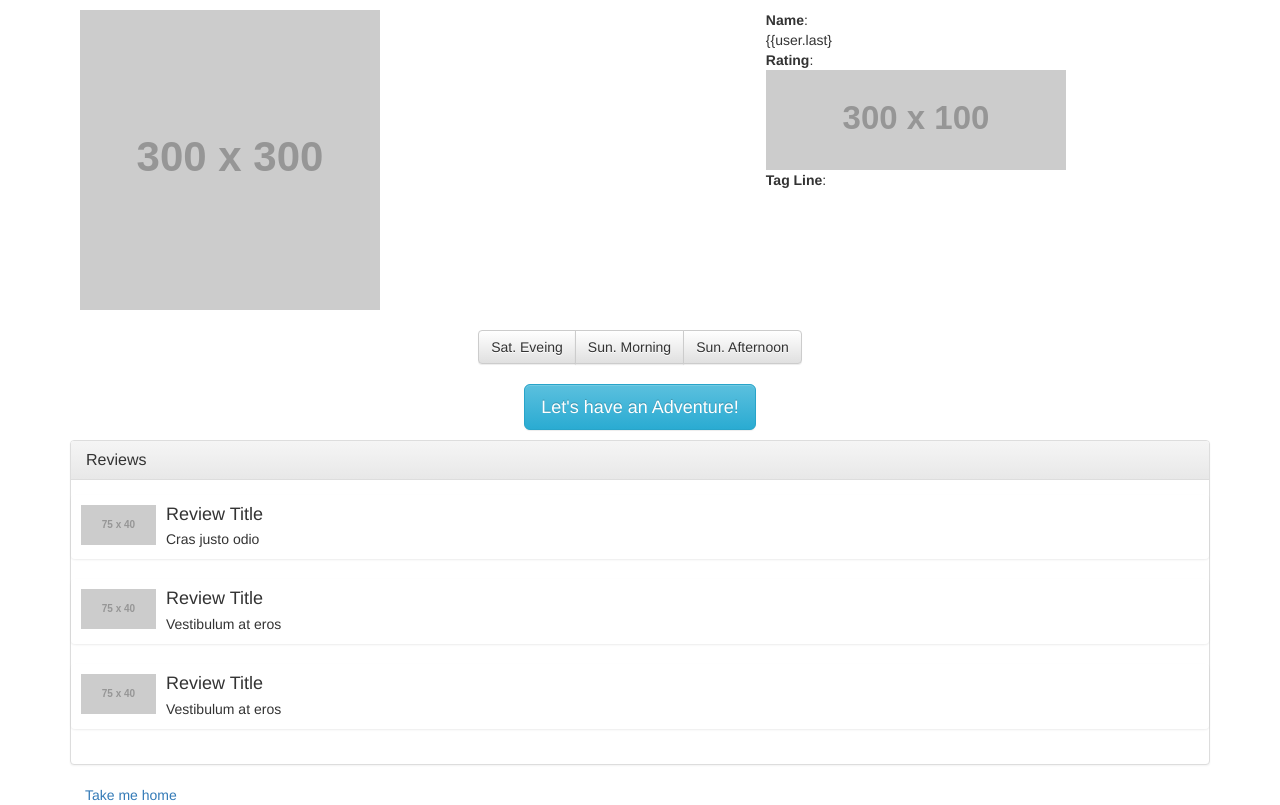
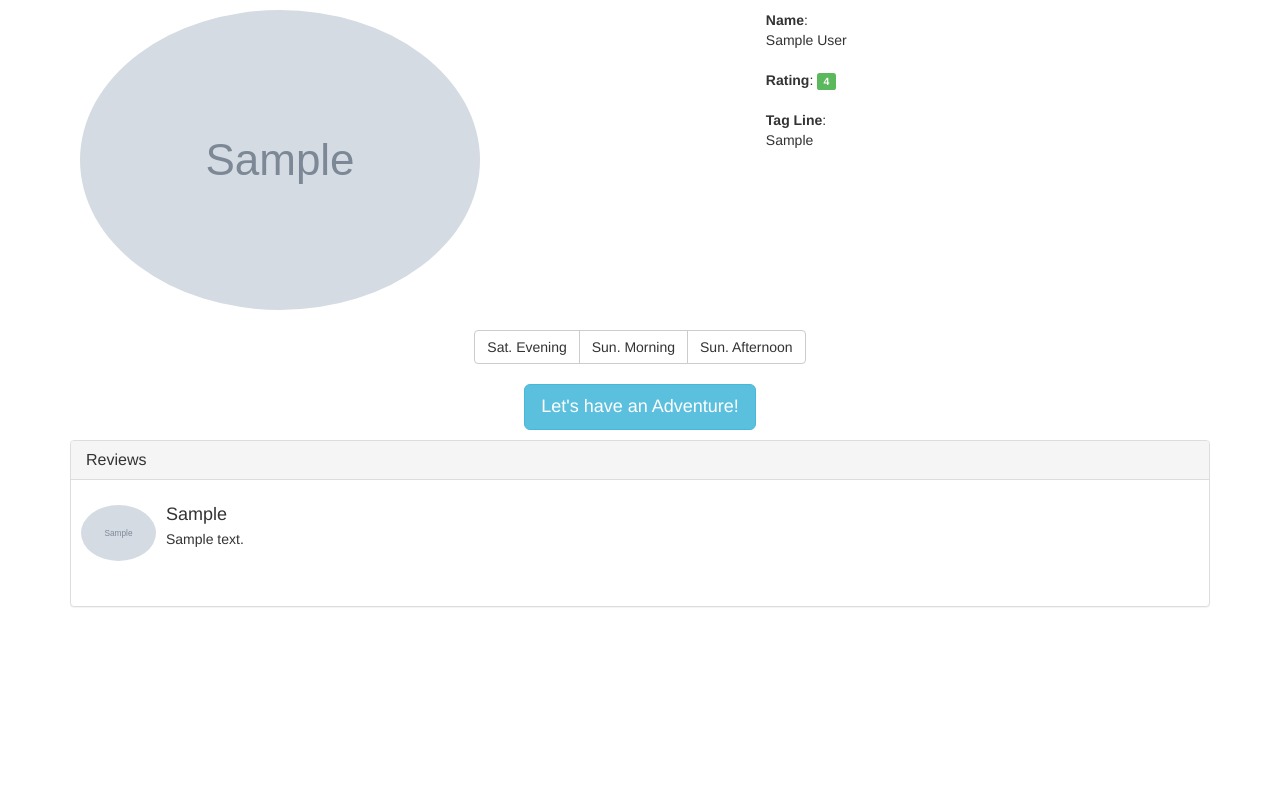
Before and after one commit to austinhulak/meetme, a Django app: page /profile/1/ in a window 1280 px wide. After the commit the page ends 607 px from the top, so only its background shows below. Run offline with Django 3.2, Linux system fonts and the light colour scheme; a user stored in the database is signed in; tables that the repository leaves empty hold one stand-in row (values such as "Sample post"); grey boxes marked "Sample" are stand-in pictures; grey boxes labelled with a size stand in for pictures from a placeholder-image service; some libraries are stand-ins or nearby versions.

Commit message:
updated profile page and fixed conflict with new contact ajax request

```diff
--- a/meetme/models.py
+++ b/meetme/models.py
@@ -19,6 +19,7 @@ class Account(AbstractUser):
 
 class Review(models.Model):
     rating = models.IntegerField()
+    headline = models.TextField(blank=True)
     author = models.ForeignKey(Account, related_name='review_author')
     account = models.ForeignKey(Account)
     comment = models.TextField()
--- a/meetme/templates/meetme/profile.html
+++ b/meetme/templates/meetme/profile.html
@@ -1,33 +1,8 @@
-{% load staticfiles %}
-{% load compress %}
-<!DOCTYPE html>
-<html lang="en">
-   <head>
-      <script src="http://ajax.googleapis.com/ajax/libs/jquery/1.10.2/jquery.min.js"></script>
-      <title>MeetMe | User Profile</title>
-      <meta name="viewport" content="width=device-width, initial-scale=1.0">
-      <!-- Latest compiled and minified CSS -->
-      <link rel="stylesheet" href="http://netdna.bootstrapcdn.com/bootstrap/3.0.2/css/bootstrap.min.css">
-      <!-- Optional theme -->
-      <link rel="stylesheet" href="http://netdna.bootstrapcdn.com/bootstrap/3.0.2/css/bootstrap-theme.min.css">
-      <!-- Latest compiled and minified JavaScript -->
-      <script src="//ajax.googleapis.com/ajax/libs/jquery/2.0.3/jquery.min.js"></script>
-      <script src="http://netdna.bootstrapcdn.com/bootstrap/3.0.2/js/bootstrap.min.js"></script>
+{% extends 'site/base.html' %}
+{% block content %}
    <script type="text/javascript">
        var localId = {{ user.id }};
    </script>
-
-      {% compress js %}
-      <script src="{% static "js/meetme.js" %}"></script>
-      <script src="{% static "js/ajax_setup.js" %}"></script>
-      {% endcompress %}
-
-      {% compress css %}
-      <link rel="stylesheet" href="{% static "css/meetme.css" %}">
-      {% endcompress %}
-   </head>
-   <body>
-      <div id="body-content" class="container">
    <style>
       .row {
       padding:10px;
@@ -35,30 +10,30 @@
    </style>
    <div class="row">
       <div class="col-xs-7">
-            <img src="http://placehold.it/300x300" class="img-responsive" alt="Responsive image">
+         <img src="{{ user.image_url}}" class="img-responsive img-circle" alt="Responsive image">
       </div>
       <div class="col-xs-5">
          <div class="col-xs-12">
             <strong>Name</strong>:<br>
-               {{user.first}} {{user.last}
-               <!-- <img src="http://placehold.it/300x100" class="img-responsive" alt="Responsive image"> -->
+            {{ user.first_name }} {{user.last_name}}
          </div>
          <br>
          <div class="col-xs-12">
-               <strong>Rating</strong>:<br>
-               <img src="http://placehold.it/300x100" class="img-responsive" alt="Responsive image">
+            <strong>Rating</strong>:
+            <span class="label label-success"> {{ user.rating }}</span>
          </div>
          <br>
          <div class="col-xs-12">
             <strong>Tag Line</strong>:<br>
-               {{user.tag_line}}
+            {{ user.tagline }}
             <!-- <img src="http://placehold.it/300x100" class="img-responsive" alt="Responsive image"> -->
          </div>
       </div>
+
    </div>
    <div class="row text-center">
       <div class="btn-group">
-            <button type="button" class="btn btn-default">Sat. Eveing</button>
+         <button type="button" class="btn btn-default">Sat. Evening</button>
          <button type="button" class="btn btn-default">Sun. Morning</button>
          <button type="button" class="btn btn-default">Sun. Afternoon</button>
       </div>
@@ -69,46 +44,22 @@
    <div class="panel panel-default list-group">
       <div class="panel-heading">
          <h3 class="panel-title">
-            Reviews</h3>
+         Reviews
+         </h3>
       </div>
       <div class="panel-body">
+         {% for review in reviews %}
             <div class="row list-group">
                <div class="media">
                   <a class="pull-left" href="#">
-                  <img class="media-object" src="http://placehold.it/75x40" class="img-responsive" alt="Responsive image">
+                  <img src="{{ review.author.image_url }}" class="img-responsive img-circle" height="75px" width="75px" alt="Responsive image">
                   </a>
                   <div class="media-body">
-                     <h4 class="media-heading">Review Title</h4>
-                     Cras justo odio
+                     <h4 class="media-heading">{{ review.headline }}</h4>
+                     {{ review.comment }}
                   </div>
                </div>
             </div>
-            <div class="row list-group">
-               <div class="media">
-                  <a class="pull-left" href="#">
-                  <img class="media-object" src="http://placehold.it/75x40" class="img-responsive" alt="Responsive image">
-                  </a>
-                  <div class="media-body">
-                     <h4 class="media-heading">Review Title</h4>
-                     Vestibulum at eros
+         {% endfor %}
       </div>
-               </div>
-            </div>
-            <div class="row list-group">
-               <div class="media">
-                  <a class="pull-left" href="#">
-                  <img class="media-object" src="http://placehold.it/75x40" class="img-responsive" alt="Responsive image">
-                  </a>
-                  <div class="media-body">
-                     <h4 class="media-heading">Review Title</h4>
-                     Vestibulum at eros
-                  </div>
-               </div>
-            </div>
-         </div>
-      </div>
-      <div id="footer-content" class="container">
-         <a href="/">Take me home</a>
-      </div>
-   </body>
-</html>
+{% endblock %}
--- a/meetme/templates/site/base.html
+++ b/meetme/templates/site/base.html
@@ -12,15 +12,16 @@
     <link rel="stylesheet" type="text/css" href="{% static "css/bootstrap.css" %}">
     <link rel="stylesheet" type="text/css" href="{% static "css/meetme.css" %}">
     {% endcompress %}
-
+    <script src="//ajax.googleapis.com/ajax/libs/jquery/2.0.3/jquery.min.js"></script>
     {% compress js %}
     <script type="text/javascript" src="{% static "js/bootstrap.js" %}"></script>
     <script type="text/javascript" src="{% static "js/meetme.js" %}"></script>
+    <script src="{% static "js/ajax_setup.js" %}"></script>
     {% endcompress %}
 
-    <script src="//ajax.googleapis.com/ajax/libs/jquery/2.0.3/jquery.min.js"></script>
+
 </head>
-<body id="{% block body_id %}{% endblock %}">
+<body class="container" id="{% block body_id %}{% endblock %}">
 {% block content %}{% endblock %}
 </body>
 </html>
--- a/meetme/views.py
+++ b/meetme/views.py
@@ -5,7 +5,8 @@ from django.http import HttpResponseRedirect, HttpResponse
 from django.shortcuts import render_to_response
 from django.template import RequestContext
 
-from meetme.models import Account, Category, Reservation
+from meetme.models import Account, Category, Reservation, Review
+
 
 
 @login_required
@@ -33,13 +34,20 @@ def main(request):
                               context,
                               context_instance=RequestContext(request))
 
+
 @login_required
 def profile(request, profile_id):
 
-    context = {}
+    user = Account.objects.get(id=profile_id)
+    reviews = Review.objects.filter(account=user)
+
+    context = {
+          'user': user,
+          'reviews': reviews,
+    }
 
     return render_to_response('meetme/profile.html',
-                                context, context_instance=RequestContext(request))
+                              context, context_instance=RequestContext(request))
 
 
 def login(request):
```
Lines whose indentation alone changed are shown as unchanged.
